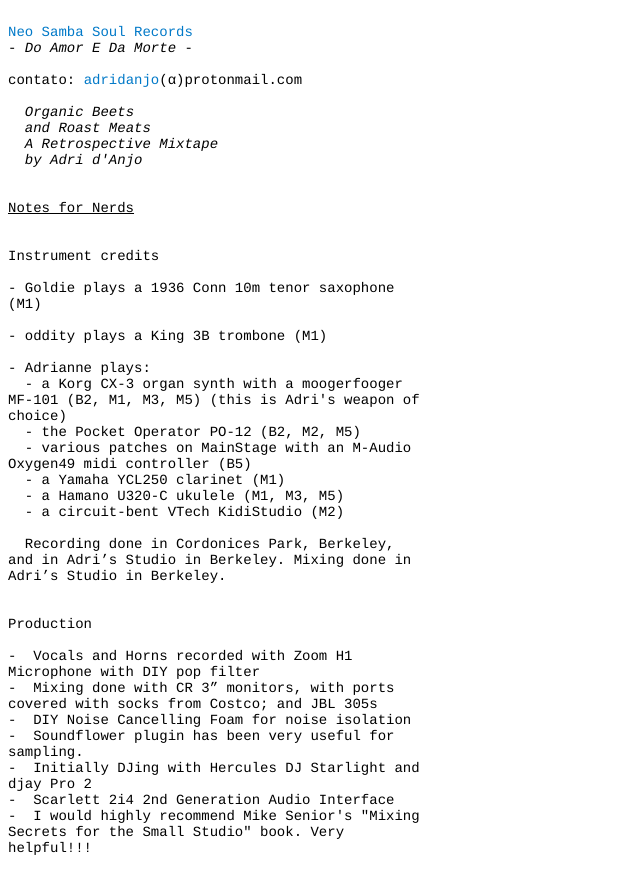
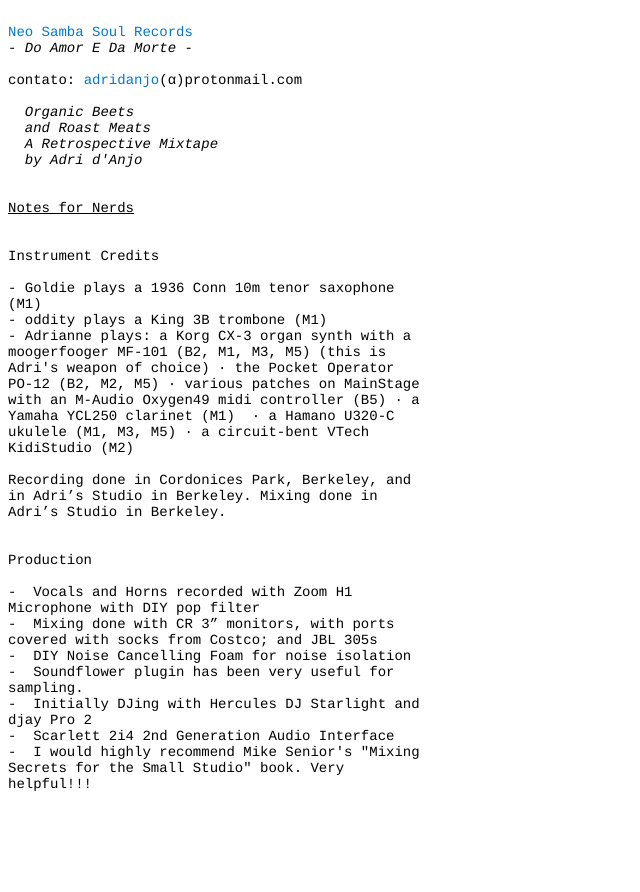
Before and after one commit to adridanjo/adridanjo.github.io, a plain HTML site: page OBRM-notes.html in a window 1280 px wide. Shown: the whole page, without its empty margins (0-640 px from the left). After the commit the page ends 832 px from the top, so only its background shows below. Drawn offline with Linux system fonts and the light colour scheme.

Commit message:
Update OBRM-notes.html

```diff
--- a/OBRM-notes.html
+++ b/OBRM-notes.html
@@ -29,21 +29,13 @@ contato: <a href="./adri.html">adridanjo</a>(α)protonmail.com
 <u>Notes for Nerds</u>
 
 
-Instrument credits
+Instrument Credits
 
 - Goldie plays a 1936 Conn 10m tenor saxophone (M1)
+- oddity plays a King 3B trombone (M1)
+- Adrianne plays: a Korg CX-3 organ synth with a moogerfooger MF-101 (B2, M1, M3, M5) (this is Adri's weapon of choice) · the Pocket Operator PO-12 (B2, M2, M5) · various patches on MainStage with an M-Audio Oxygen49 midi controller (B5) · a Yamaha YCL250 clarinet (M1)  · a Hamano U320-C ukulele (M1, M3, M5) · a circuit-bent VTech KidiStudio (M2)
 
-- oddity plays a King 3B trombone (M1)
-
-- Adrianne plays:
-  - a Korg CX-3 organ synth with a moogerfooger MF-101 (B2, M1, M3, M5) (this is Adri's weapon of choice)
-  - the Pocket Operator PO-12 (B2, M2, M5)
-  - various patches on MainStage with an M-Audio Oxygen49 midi controller (B5)
-  - a Yamaha YCL250 clarinet (M1)
-  - a Hamano U320-C ukulele (M1, M3, M5)
-  - a circuit-bent VTech KidiStudio (M2)
-
-  Recording done in Cordonices Park, Berkeley, and in Adri’s Studio in Berkeley. Mixing done in Adri’s Studio in Berkeley.
+Recording done in Cordonices Park, Berkeley, and in Adri’s Studio in Berkeley. Mixing done in Adri’s Studio in Berkeley.
 
 
 Production
```
